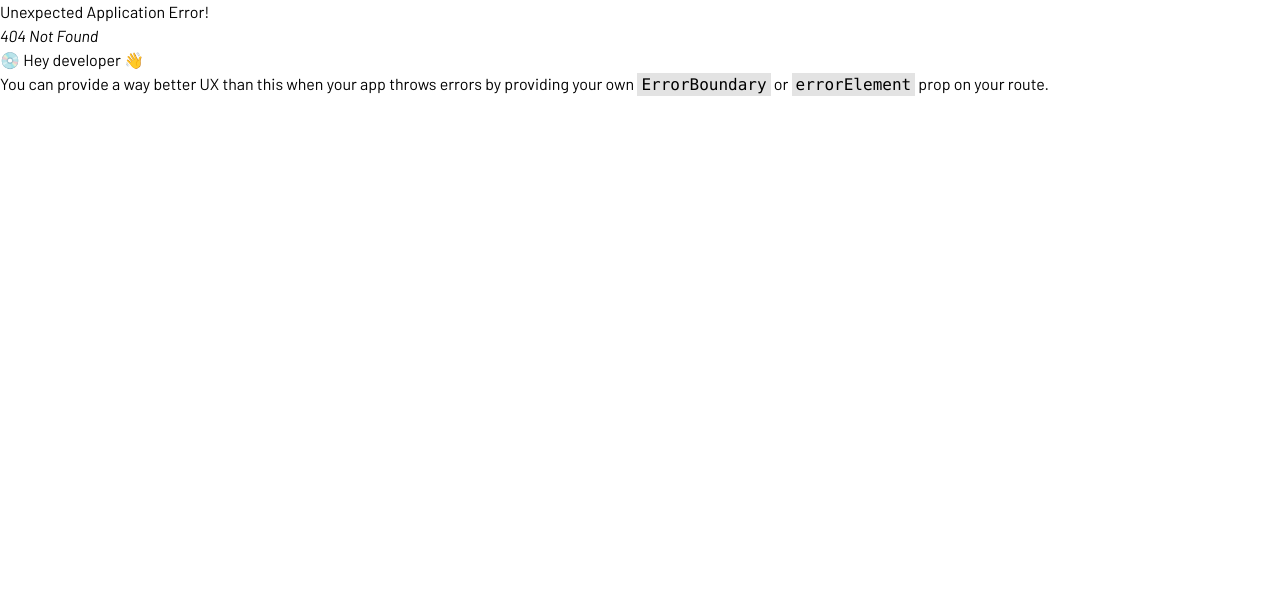
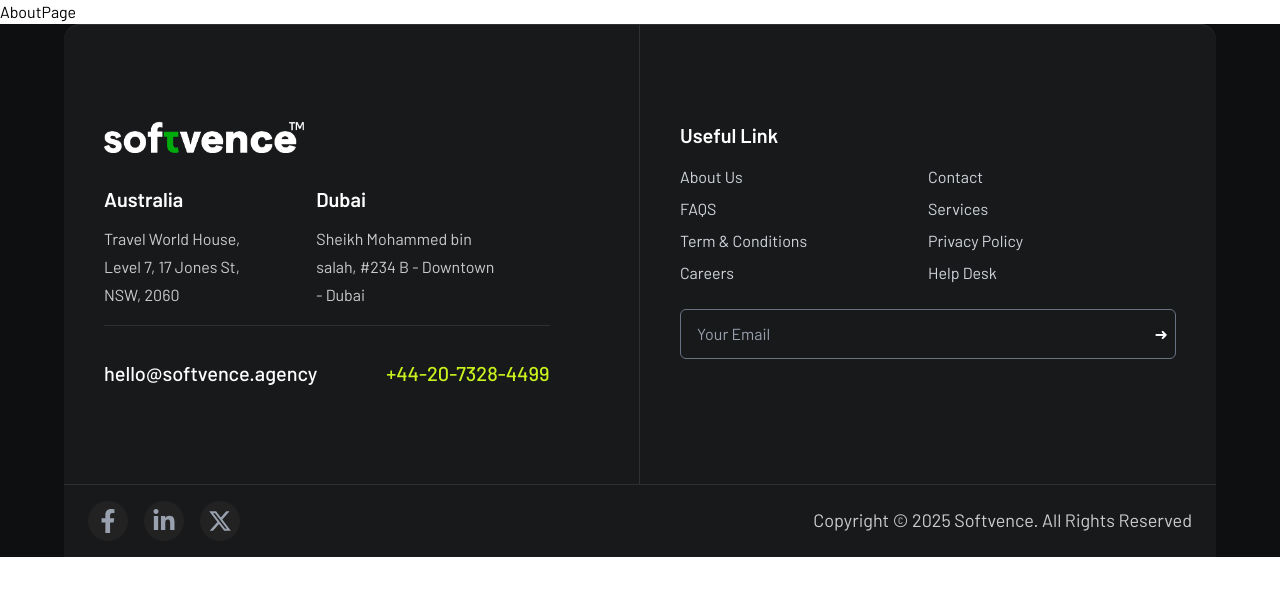
Before and after one commit to Sheikh-Redoan/Practice-Project, a React (Vite) app: page /about_us in a window 1280 px wide. Before the commit this address had no page. Shown: the top 596 px of the page. Built offline with nearby package versions, Linux system fonts and the light colour scheme.

Commit message:
created route for service, contact and about

```diff
--- a/src/components/Home/AwardsSection.jsx
+++ b/src/components/Home/AwardsSection.jsx
@@ -70,9 +70,18 @@ const AwardsSection = () => {
                 padding: "0px 0px 20px 20px",
               }}
             >
-              <h2 className="md:text-[200px] text-[150px] font-bold leading-none text-white">
+              {/* <h2 className="md:text-[200px] text-[150px] font-bold leading-none text-white">
                 <CountUp end={40} suffix="+" duration={2} enableScrollSpy />
-              </h2>
+              </h2> */}
+              <div className="relative inline-block">
+                <h2 className="md:text-[200px] text-[150px] font-bold leading-none text-white">
+                  <CountUp end={40} duration={2} enableScrollSpy />
+                </h2>
+                <span className="absolute bg-[#0E0F11] w-12 h-12 rounded-full text-white font-normal text-[30px] md:text-[40px] top-9 right-4 translate-x-1/2 -translate-y-1/2 z-50 flex items-center justify-center ">
+                  +
+                </span>
+              </div>
+
               <p className="text-[27px] text-white font-medium max-w-sm">
                 We have won 40+ awards and we believe in quality.
               </p>
--- a/src/components/Menu.jsx
+++ b/src/components/Menu.jsx
@@ -8,6 +8,7 @@ import { ImFacebook } from "react-icons/im";
 import { FaXTwitter } from "react-icons/fa6";
 import { FaPinterestP } from "react-icons/fa";
 import { FaLinkedinIn } from "react-icons/fa6";
+import { Link } from "react-router";
 
 const Menu = ({ className, onClose }) => {
   const accordionItems = [
@@ -23,12 +24,15 @@ const Menu = ({ className, onClose }) => {
     },
     {
       question: "Services",
+      link: "/services"
     },
     {
       question: "About",
+      link: "about_us"
     },
     {
       question: "Contact",
+      link: "/contact"
     },
   ];
 
@@ -76,14 +80,9 @@ const Menu = ({ className, onClose }) => {
                       onClick={() => toggleItem(index)}
                       aria-expanded={openIndex === index}
                     >
-                      <span className="text-white font-semibold text-[50px] max-[918px]:text-[40px] max-[700px]:text-[30px]">
+                      <Link to={item.link} className="text-white font-semibold text-[50px] max-[918px]:text-[40px] max-[700px]:text-[30px]">
                         {item.question}
-                      </span>
-                      {!item.answer ? (
-                        ``
-                      ) : (
-                        <HiPlus className="text-white font-bold text-[30px] max-[918px]:text-[25px] max-[700px]:text-[20px]" />
-                      )}
+                      </Link>
                     </button>
 
                     {/* Accordion content */}
--- a/src/layouts/CommonLayout.jsx
+++ b/src/layouts/CommonLayout.jsx
@@ -1,11 +1,9 @@
 import { Outlet } from "react-router";
-import Navbar from "../shared/Navbar/Navbar";
 import Footer from "../shared/Footer/Footer";
 
 const CommonLayout = () => {
   return (
     <>
-      <Navbar />
       <main className="w-full">
         <Outlet />
       </main>
--- a/src/pages/About/About.jsx
+++ /dev/null
@@ -1,8 +0,0 @@
-
-const About = () => {
-  return (
-    <div>About</div>
-  )
-}
-
-export default About
--- /dev/null
+++ b/src/pages/About/AboutPage.jsx
@@ -0,0 +1,9 @@
+import React from 'react'
+
+const AboutPage = () => {
+  return (
+    <div>AboutPage</div>
+  )
+}
+
+export default AboutPage
--- /dev/null
+++ b/src/pages/Contact/ContactPage.jsx
@@ -0,0 +1,9 @@
+import React from 'react'
+
+const ContactPage = () => {
+  return (
+    <div>ContactPage</div>
+  )
+}
+
+export default ContactPage
--- a/src/pages/Home/Home.jsx
+++ b/src/pages/Home/Home.jsx
@@ -6,11 +6,13 @@ import Services from "../../components/Home/Services";
 import TeamSection from "../../components/Home/TeamSection";
 import TestimonialSection from "../../components/Home/TestimonialSection";
 import WorkSection from "../../components/Home/WorkSection";
+import Navbar from "../../shared/Navbar/Navbar";
 import ScrollToTopBtn from "../../shared/ScrollToTopBtn";
 
 const Home = () => {
   return (
     <>
+      <Navbar />
       <Banner />
       <AgencyIntro />
       <Services />
--- /dev/null
+++ b/src/pages/Services/ServicePage.jsx
@@ -0,0 +1,9 @@
+import React from 'react'
+
+const ServicePage = () => {
+  return (
+    <div>ServicePage</div>
+  )
+}
+
+export default ServicePage
--- a/src/shared/Footer/Footer.jsx
+++ b/src/shared/Footer/Footer.jsx
@@ -38,10 +38,10 @@ const Footer = () => {
                 {/* Contact */}
                 <div className="flex flex-col md:flex-row justify-between items-start md:items-center w-[90%] space-y-3 md:space-y-0">
                   <Link to="mailto:info@dixor.com" className="text-white text-[20px] font-medium hover:text-[#C9F31D]">
-                    info@dixor.com
+                    hello@softvence.agency
                   </Link>
                   <Link to="tel:+4733378901" className="text-[20px] font-medium text-[#C9F31D]">
-                    +47 333 78 901
+                    +44-20-7328-4499
                   </Link>
                 </div>
               </div>
```
Also changed, not shown: src/router/router.jsx (+13 -3 lines).
